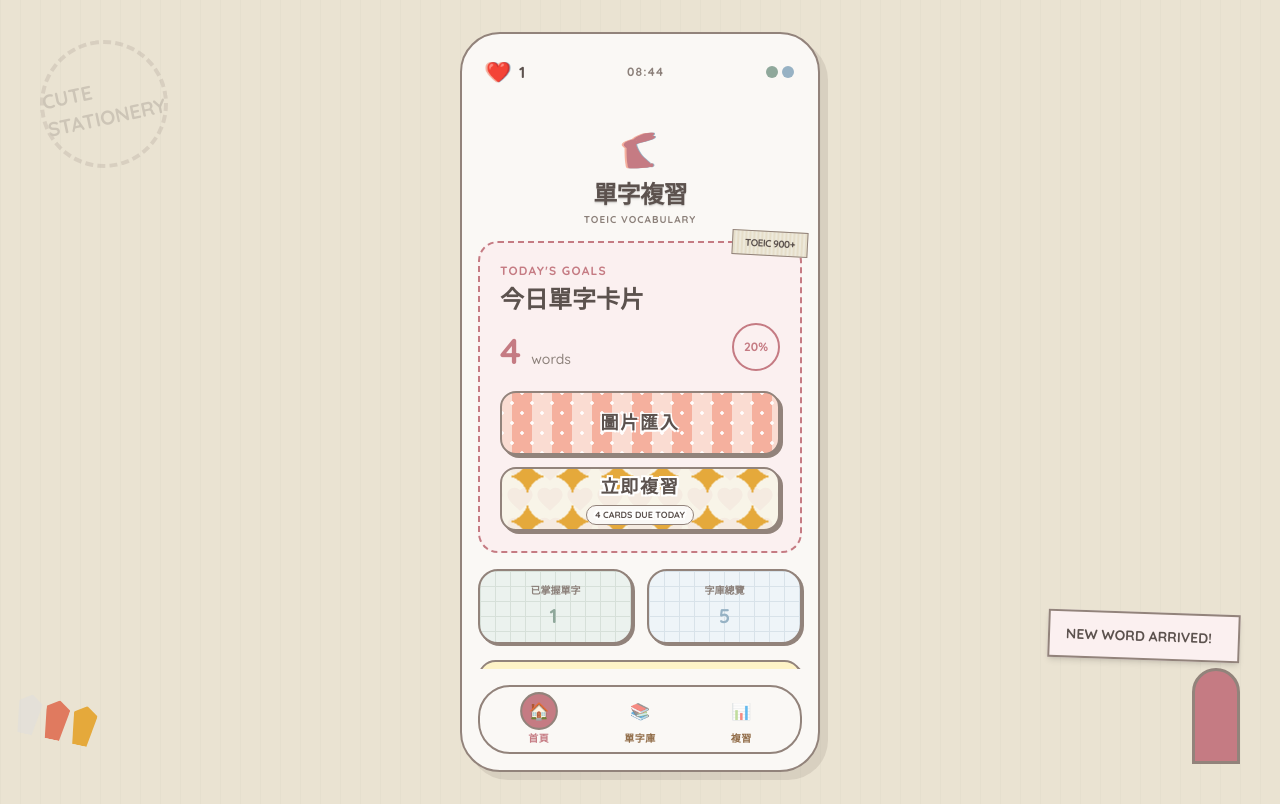
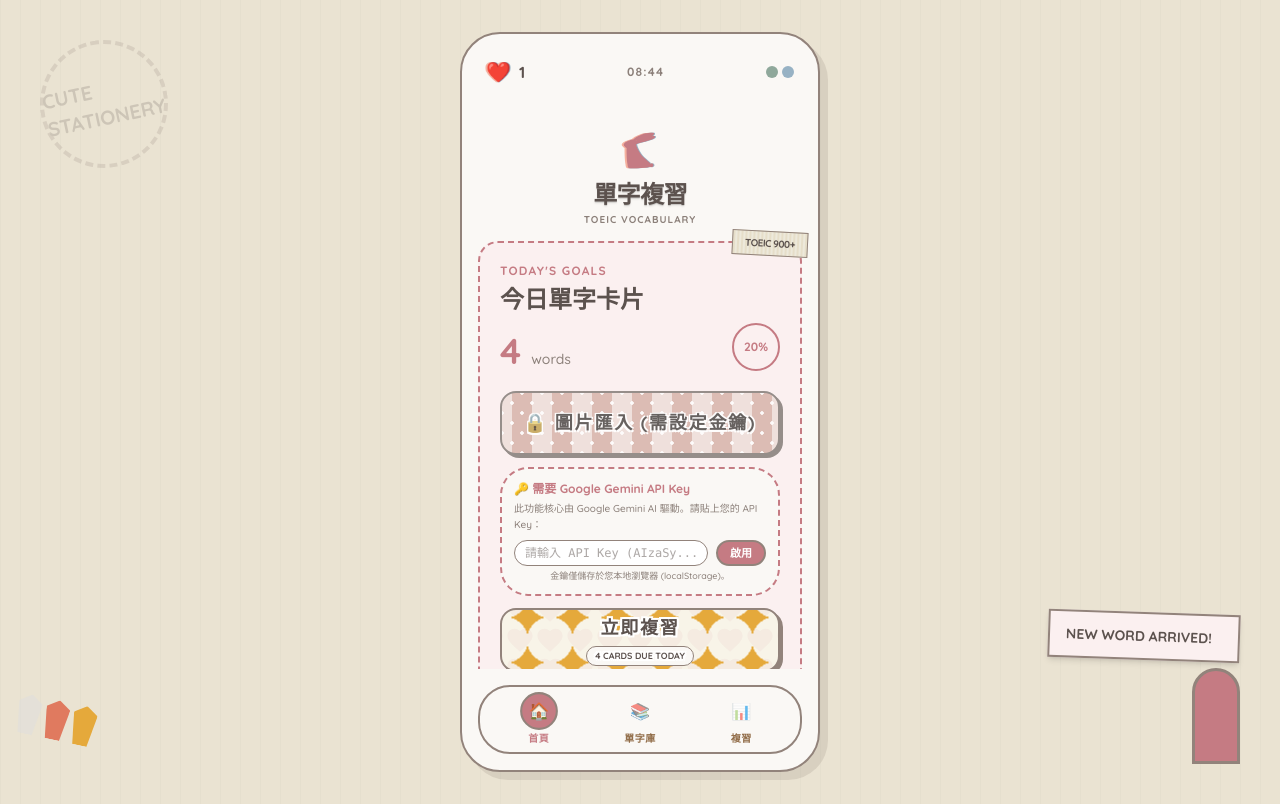
Before and after one commit to sixone01105/toeic, a React (Vite) app: page / in a window 1280 px wide. Built offline with nearby package versions, Linux system fonts and the light colour scheme; no server answers.

Commit message:
feat(auth): enable user-provided Gemini API keys
Allow users to supply their own Gemini API keys for OCR tasks by adding custom header support to the backend and UI-side configuration management.

```diff
--- a/server.ts
+++ b/server.ts
@@ -13,15 +13,13 @@ const PORT = 3000;
 app.use(express.json({ limit: "15mb" }));
 app.use(express.urlencoded({ limit: "15mb", extended: true }));
 
-// Lazy initializer for GoogleGenAI to ensure it doesn't crash on boot if key is missing
-let aiClient: GoogleGenAI | null = null;
-function getAiClient(): GoogleGenAI {
-  if (!aiClient) {
-    const apiKey = process.env.GEMINI_API_KEY;
+// Lazy initializer or generator for GoogleGenAI to handle custom or environment dynamic keys
+function getAiClient(customApiKey?: string): GoogleGenAI {
+  const apiKey = customApiKey || process.env.GEMINI_API_KEY;
   if (!apiKey) {
-      throw new Error("GEMINI_API_KEY environment variable is required but missing.");
+    throw new Error("API Key is missing. Please enter your Google Gemini API Key.");
   }
-    aiClient = new GoogleGenAI({
+  return new GoogleGenAI({
     apiKey,
     httpOptions: {
       headers: {
@@ -30,18 +28,18 @@ function getAiClient(): GoogleGenAI {
     }
   });
 }
-  return aiClient;
-}
 
 // API endpoint for server-side Gemini OCR with automatic schema and tags
 app.post("/api/ocr", async (req, res) => {
   try {
-    const { imageBase64 } = req.body;
+    const { imageBase64, customApiKey } = req.body;
+    const clientKey = req.headers["x-gemini-api-key"] as string || customApiKey;
+
     if (!imageBase64) {
       return res.status(400).json({ error: "Missing imageBase64 data in request body." });
     }
 
-    const ai = getAiClient();
+    const ai = getAiClient(clientKey);
 
     const systemPromptText = `You are an expert multilingual OCR and typography interpreter.
 Analyze the image provided and accurately extract vocabulary words, their parts-of-speech (pos), and traditional Chinese translations (trans).
@@ -139,6 +137,11 @@ All extracted fields must be structured into a standard JSON Array.`;
   }
 });
 
+// Config and API key check endpoint
+app.get("/api/config", (req, res) => {
+  res.json({ hasApiKey: !!process.env.GEMINI_API_KEY });
+});
+
 // Healthy connection check endpoint
 app.get("/api/health", (req, res) => {
   res.json({ status: "healthy", timestamp: new Date().toISOString() });
--- a/src/App.tsx
+++ b/src/App.tsx
@@ -30,6 +30,10 @@ interface ToastConfig {
 export default function App() {
   const [currentView, setCurrentView] = useState<CurrentView>("mainView");
   const [vocabList, setVocabList] = useState<VocabItem[]>([]);
+
+  // Custom API configuration states
+  const [customApiKey, setCustomApiKey] = useState<string>(() => localStorage.getItem("vocab_gemini_api_key") || "");
+  const [serverHasApiKey, setServerHasApiKey] = useState<boolean>(false);
 
   // Safe navigation interceptor state
   const [isReviewFinished, setIsReviewFinished] = useState(true);
@@ -94,6 +98,19 @@ export default function App() {
     if (localOffset) {
       setSimulatedTimeOffset(parseInt(localOffset, 10));
     }
+
+    // Check backend config availability
+    fetch("/api/config")
+      .then((res) => {
+        if (res.ok) return res.json();
+        throw new Error();
+      })
+      .then((data) => {
+        setServerHasApiKey(!!data.hasApiKey);
+      })
+      .catch(() => {
+        setServerHasApiKey(false);
+      });
   }, []);
 
   // Save to localStorage when changed
@@ -211,10 +228,16 @@ export default function App() {
           setLoadingProgressText(`連線重試中 (第 ${attempt} 次/共 4 次)...`);
         }
 
+        const headers: Record<string, string> = { "Content-Type": "application/json" };
+        const savedCustomKey = localStorage.getItem("vocab_gemini_api_key") || customApiKey || "";
+        if (savedCustomKey) {
+          headers["x-gemini-api-key"] = savedCustomKey;
+        }
+
         const response = await fetch(apiEndpoint, {
           method: "POST",
-          headers: { "Content-Type": "application/json" },
-          body: JSON.stringify({ imageBase64 })
+          headers,
+          body: JSON.stringify({ imageBase64, customApiKey: savedCustomKey })
         });
 
         if (response.ok) {
@@ -436,6 +459,13 @@ export default function App() {
               setReaderInitialFilter(filter || "all");
               setIsReaderOpen(true);
             }}
+            customApiKey={customApiKey}
+            serverHasApiKey={serverHasApiKey}
+            onSaveApiKey={(key) => {
+              setCustomApiKey(key);
+              localStorage.setItem("vocab_gemini_api_key", key);
+              showToast("🔑 API Key 儲存成功！");
+            }}
           />
         )}
 
--- a/src/components/MainView.tsx
+++ b/src/components/MainView.tsx
@@ -9,6 +9,9 @@ interface MainViewProps {
   onOpenCalendar: () => void;
   onOcrUpload: (imageBase64: string) => void;
   onOpenReader: (initialFilter?: "all" | "learning" | "mastered") => void;
+  customApiKey: string;
+  serverHasApiKey: boolean;
+  onSaveApiKey: (key: string) => void;
 }
 
 export function MainView({
@@ -18,10 +21,23 @@ export function MainView({
   onSwitchView,
   onOpenCalendar,
   onOcrUpload,
-  onOpenReader
+  onOpenReader,
+  customApiKey,
+  serverHasApiKey,
+  onSaveApiKey
 }: MainViewProps) {
   const fileInputRef = useRef<HTMLInputElement>(null);
   const [isDragging, setIsDragging] = useState(false);
+
+  // Local state for API Key management
+  const [apiKeyInput, setApiKeyInput] = useState(customApiKey);
+  const [showKeySettings, setShowKeySettings] = useState(false);
+  const [keyAlertMsg, setKeyAlertMsg] = useState("");
+
+  // Sync state if custom API Key prop changes external source
+  React.useEffect(() => {
+    setApiKeyInput(customApiKey);
+  }, [customApiKey]);
 
   // Compute stats
   const todayStart = new Date();
@@ -43,6 +59,10 @@ export function MainView({
   };
 
   const processImageFile = (file: File) => {
+    if (!serverHasApiKey && !customApiKey.trim()) {
+      setKeyAlertMsg("⚠️ 智慧辨識需要 Gemini API Key，請先於下方輸入金鑰！");
+      return;
+    }
     const reader = new FileReader();
     reader.onload = () => {
       const result = reader.result as string;
@@ -67,6 +87,12 @@ export function MainView({
   const handleDrop = (e: React.DragEvent) => {
     e.preventDefault();
     setIsDragging(false);
+
+    if (!serverHasApiKey && !customApiKey.trim()) {
+      setKeyAlertMsg("⚠️ 智慧辨識需要 Gemini API Key，請先於下方輸入金鑰！");
+      return;
+    }
+
     const file = e.dataTransfer.files?.[0];
     if (file && file.type.startsWith("image/")) {
       processImageFile(file);
@@ -74,6 +100,10 @@ export function MainView({
   };
 
   const triggerFileInput = () => {
+    if (!serverHasApiKey && !customApiKey.trim()) {
+      setKeyAlertMsg("⚠️ 智慧辨識需要 Gemini API Key，請先於下方輸入金鑰以解鎖功能！");
+      return;
+    }
     fileInputRef.current?.click();
   };
 
@@ -133,10 +163,103 @@ export function MainView({
         <div className="flex flex-col gap-3">
           <button
             onClick={triggerFileInput}
-            className="w-full h-16 flex items-center justify-center gap-3 relative overflow-hidden sticker-btn btn-import-pattern font-bold rounded-[16px]"
+            className={`w-full h-16 flex items-center justify-center gap-3 relative overflow-hidden sticker-btn btn-import-pattern font-bold rounded-[16px] ${
+              (!serverHasApiKey && !customApiKey.trim()) ? "opacity-90 saturate-50" : ""
+            }`}
           >
-            <span className="relative z-10 text-lg font-black tracking-widest">圖片匯入</span>
+            <span className="relative z-10 text-lg font-black tracking-widest">
+              {(!serverHasApiKey && !customApiKey.trim()) ? "🔒 圖片匯入 (需設定金鑰)" : "✨ 圖片匯入"}
+            </span>
           </button>
+
+          {/* Dynamic API Key requirement UI */}
+          {(!serverHasApiKey && !customApiKey.trim()) ? (
+            <div className="bg-[#FAF8F5] border-2 border-dashed border-[#C57B83] rounded-xl p-3 text-xs text-[#5C524E]">
+              <p className="font-extrabold text-[#C57B83] mb-1 flex items-center gap-1">
+                🔑 需要 Google Gemini API Key
+              </p>
+              <p className="text-[10px] text-[#8C807A] leading-relaxed mb-1.5">
+                此功能核心由 Google Gemini AI 驅動。請貼上您的 API Key：
+              </p>
+              {keyAlertMsg && (
+                <p className="text-[10px] text-[#C57B83] font-bold mb-1.5 animate-pulse">{keyAlertMsg}</p>
+              )}
+              <div className="flex gap-2">
+                <input
+                  type="password"
+                  placeholder="請輸入 API Key (AIzaSy...)"
+                  value={apiKeyInput}
+                  onChange={(e) => setApiKeyInput(e.target.value)}
+                  className="flex-1 bg-white border border-[#92837B] rounded-lg px-2.5 py-1 text-xs font-mono outline-none focus:border-[#C57B83]"
+                />
+                <button
+                  type="button"
+                  onClick={() => {
+                    if (!apiKeyInput.trim()) {
+                      setKeyAlertMsg("請先輸入有效的金鑰！");
+                      return;
+                    }
+                    onSaveApiKey(apiKeyInput.trim());
+                    setKeyAlertMsg("");
+                  }}
+                  className="bg-[#C57B83] hover:bg-[#B36971] text-white font-extrabold px-3 py-1 rounded-lg border-2 border-[#92837B] cursor-pointer text-[11px]"
+                >
+                  啟用
+                </button>
+              </div>
+              <p className="text-[9px] text-[#8C807A] mt-1 text-center">
+                金鑰僅儲存於您本地瀏覽器 (localStorage)。
+              </p>
+            </div>
+          ) : (
+            <div className="text-center">
+              <button
+                type="button"
+                onClick={() => setShowKeySettings(!showKeySettings)}
+                className="text-[10px] text-[#8C807A] hover:text-[#C57B83] font-bold underline decoration-dotted cursor-pointer"
+              >
+                {serverHasApiKey && !customApiKey.trim() ? "🟢 已啟用系統預設金鑰 (可點擊自訂) ⚙️" : "🟢 已啟用自訂 API 授權金鑰 (可修改) ⚙️"}
+              </button>
+
+              {showKeySettings && (
+                <div className="bg-[#FAF8F5] border-2 border-dashed border-[#92837B] rounded-xl p-3 text-xs text-[#5C524E] mt-2 text-left animate-fadeIn">
+                  <p className="font-extrabold mb-1.5">🔑 變更或清除您的 Gemini API Key</p>
+                  <div className="flex gap-1.5">
+                    <input
+                      type="password"
+                      placeholder={serverHasApiKey ? "系統金鑰已存在，在此輸入可覆寫它" : "請貼上您的 API Key"}
+                      value={apiKeyInput}
+                      onChange={(e) => setApiKeyInput(e.target.value)}
+                      className="flex-1 bg-white border border-[#92837B] rounded-lg px-2 py-1 text-xs font-mono outline-none focus:border-[#C57B83]"
+                    />
+                    <button
+                      type="button"
+                      onClick={() => {
+                        onSaveApiKey(apiKeyInput.trim());
+                        setShowKeySettings(false);
+                      }}
+                      className="bg-[#C57B83] hover:bg-[#B36971] text-white font-extrabold px-2 py-1 rounded-lg border-2 border-[#92837B] cursor-pointer text-[10px]"
+                    >
+                      儲存
+                    </button>
+                    {customApiKey && (
+                      <button
+                        type="button"
+                        onClick={() => {
+                          onSaveApiKey("");
+                          setApiKeyInput("");
+                          setShowKeySettings(false);
+                        }}
+                        className="bg-white hover:bg-gray-100 text-[#8C807A] font-extrabold px-1.5 py-1 rounded-lg border border-[#92837B] cursor-pointer text-[10px]"
+                      >
+                        清除
+                      </button>
+                    )}
+                  </div>
+                </div>
+              )}
+            </div>
+          )}
 
           <button
             onClick={onStartReview}
```
Lines whose indentation alone changed are shown as unchanged.
